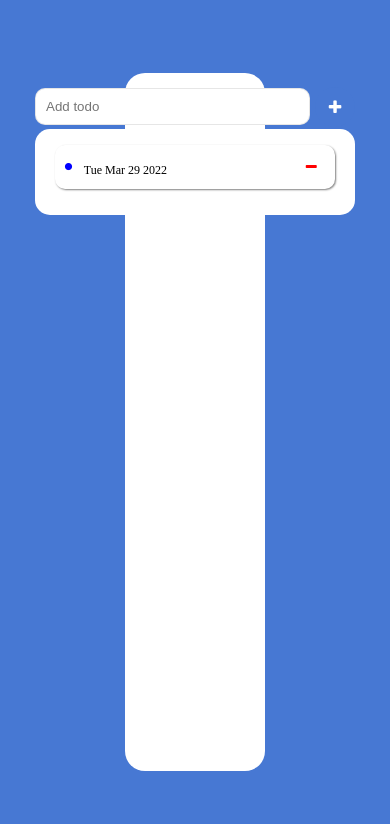
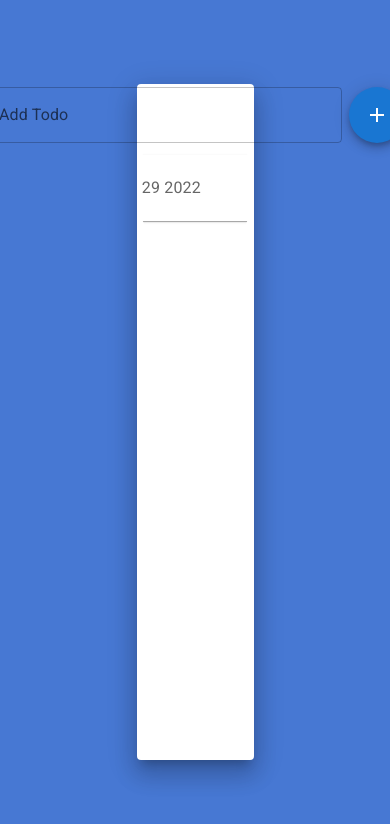
Before and after one commit to Sukrutha22/Todo-App, a React (Create React App) app: page / in a window 390 px wide. Both pictures are taken after a click on the button "add". Shown: the top 824 px of the page. Built offline with nearby package versions, Linux system fonts and the light colour scheme.

Commit message:
Material UI installed and Components replaced

```diff
--- a/package.json
+++ b/package.json
@@ -3,6 +3,10 @@
   "version": "0.1.0",
   "private": true,
   "dependencies": {
+    "@emotion/react": "^11.8.2",
+    "@emotion/styled": "^11.8.1",
+    "@mui/icons-material": "^5.5.1",
+    "@mui/material": "^5.5.3",
     "@testing-library/jest-dom": "^5.16.3",
     "@testing-library/react": "^12.1.4",
     "@testing-library/user-event": "^13.5.0",
--- a/public/index.html
+++ b/public/index.html
@@ -14,6 +14,14 @@
       rel="stylesheet"
       href="https://cdnjs.cloudflare.com/ajax/libs/font-awesome/4.7.0/css/font-awesome.min.css"
     />
+    <link
+  rel="stylesheet"
+  href="https://fonts.googleapis.com/css?family=Roboto:300,400,500,700&display=swap"
+/>
+<link
+  rel="stylesheet"
+  href="https://fonts.googleapis.com/icon?family=Material+Icons"
+/>
     <!--
       manifest.json provides metadata used when your web app is installed on a
       user's mobile device or desktop. See https://developers.google.com/web/fundamentals/web-app-manifest/
--- a/src/App.css
+++ b/src/App.css
@@ -3,17 +3,15 @@
   height: 100vh;
   background-color: rgb(71, 120, 211);
   display: flex;
-    justify-content: center;
-    align-items: center;
+  justify-content: center;
+  align-items: center;
 }
 .todo-container {
   display: flex;
   flex-direction: column;
   justify-content: flex-start;
   align-items: center;
-  background-color: white;
   width: 30vw;
-  border-radius: 20px;
   height: 80vh;
 }
 .text-input {
@@ -23,38 +21,17 @@
   justify-content: space-between;
   align-items: center;
 }
-.text-input input {
-  padding: 15px;
-  width: 80%;
-  border: 1px solid rgb(128, 128, 128,0.2);
-  border-radius: 10px;
-  outline: none;
-}
-.text-input button {
-  display: flex;
-  justify-content: center;
-  align-items: center;
-  width: 50px;
-  height: 50px;
-  font-size: 24px;
-  margin-left: 5px;
-  border: none;
-  border-radius: 50%;
-  color: white;
-  background-color: rgb(71, 120, 211);
-    outline: none;
-  cursor: pointer;
-}
-.display-none {
-  display: none;
-}
 .todo-list {
   width: 27vw;
   overflow: auto;
   background-color: white;
   border-radius: 15px;
 }
+.text-input .text-field {
+  width: 85%;
+}
 .todo-list ul {
+  margin: 5px;
   padding: 0;
   display: flex;
   flex-direction: column;
@@ -62,40 +39,12 @@
   align-items: center;
   list-style: none;
 }
-.todo-list ul li {
-  width: 90%;
-  padding: 5px 10px;
-  margin-bottom: 15px;
-  border-radius: 10px;
-  border: none;
-  background-color: white;
-  display: flex;
-  justify-content: center;
-  align-items: center;
-  box-shadow: 1px 1px 2px grey;
-}
-.todo-list ul li::before {
-  content: "\2022";
-  color: blue;
-  font-size: 40px;
-  text-align: center;
-  margin-right: 10px;
-}
 .todo-item {
+  margin: 5px;
   display: inline-flex;
   justify-content: space-between;
   align-items: center;
   width: 90%;
-}
-.todo-text {
-  font-size: 24px;
-  display: flex;
-  flex-wrap: wrap;
-}
-.todo-item i {
-  padding: 10px;
-  font-size: 24px;
-  color: red;
 }
 .todo-content {
   margin-left: 5px;
@@ -106,57 +55,3 @@
 .todo-content p {
   margin: 5px 0;
 }
-
-@media screen and (max-width: 1100px) {
-  .todo-list {
-    width: 30rem;
-    max-height: 80vh;
-  }
-}
-
-@media screen and (max-width: 600px) {
-  .todo-container {
-    padding: 3% 3%;
-  }
-  .text-input {
-    width: 320px;
-  }
-  .text-input input {
-    padding: 10px;
-  }
-  .text-input button {
-    width: 40px;
-    height: 40px;
-    font-size: 16px;
-  }
-  .todo-list {
-    width: 20rem;
-  }
-  .todo-list ul {
-    padding-inline-end: 10px;
-    padding-inline-start: 10px;
-  }
-  .todo-list ul li {
-    padding: 5px 5px;
-    margin: 0 0px 10px;
-  }
-  .todo-list ul li::before {
-    font-size: 30px;
-  }
-  .todo-item i {
-    font-size: 14px;
-  }
-  .todo-content {
-    margin-left: 0;
-  }
-  .todo-content p {
-    margin: 3px 0;
-  }
-
-  .todo-text {
-    font-size: 16px;
-  }
-  .todo-date {
-    font-size: 12px;
-  }
-}
--- a/src/App.js
+++ b/src/App.js
@@ -1,5 +1,18 @@
 import { useEffect, useState } from "react";
 import "./App.css";
+import {
+  Paper,
+  TextField,
+  Fab,
+  Card,
+  CardContent,
+  Typography,
+  IconButton,
+  CardActions,
+  List,
+} from "@mui/material";
+import AddIcon from "@mui/icons-material/Add";
+import DeleteOutlined from "@mui/icons-material/DeleteOutlined";
 
 function App() {
   const [todo, setTodo] = useState("");
@@ -7,47 +20,55 @@ function App() {
   const [date, setDate] = useState("");
 
   const addTodo = () => {
-    setTodoList([...todoList, { id: Date.now(), text: todo, status: "true" }]);
+    setTodoList([
+      ...todoList,
+      { id: Date.now(), text: todo, status: "true", date: date },
+    ]);
   };
 
   useEffect(() => {
-    const today = new Date()
+    const today = new Date();
     setDate(today.toDateString());
   }, [todo]);
 
   return (
     <div className="App">
-      <div className="todo-container">
+      <Paper className="todo-container" elevation={15}>
         <div className="text-input">
-          <input
+          <TextField
+            className="text-field"
+            id="outlined-basic"
+            label="Add Todo"
+            variant="outlined"
             onChange={(e) => setTodo(e.target.value)}
-            type="text"
-            placeholder="Add todo"
           />
-          <button
+          <Fab
+            color="primary"
+            aria-label="add"
             onClick={() => {
               addTodo();
             }}
           >
-            <i className="fa fa-plus"></i>
-          </button>
+            <AddIcon />
+          </Fab>
         </div>
         <div className="todo-list">
-          <ul>
+          <List>
             {todoList.map((item) => {
               if (item.status === "true") {
                 return (
-                  <li>
-                    <div className="todo-item">
-                      <div className="todo-content">
-                        <p className="todo-text">
-                          <b>{item.text}</b>
-                        </p>
-                        <p className="todo-date">{date}</p>
-                      </div>
-
-                      <i
-                        className="fa fa-minus	"
+                  <Card className="todo-item" sx={{ minWidth: 275 }}>
+                    <CardContent className="todo-content">
+                      <Typography variant="h5" component="div">
+                        {item.text}
+                      </Typography>
+                      <Typography sx={{ mb: 1.5 }} color="text.secondary">
+                        {item.date}
+                      </Typography>
+                    </CardContent>
+                    <CardActions>
+                      <IconButton
+                        aria-label="delete"
                         onClick={(e) => {
                           setTodoList(
                             todoList.filter((obj) => {
@@ -58,16 +79,18 @@ function App() {
                             })
                           );
                         }}
-                      ></i>
-                    </div>
-                  </li>
+                      >
+                        <DeleteOutlined color="primary" />
+                      </IconButton>
+                    </CardActions>
+                  </Card>
                 );
               }
               return null;
             })}
-          </ul>
+          </List>
         </div>
-      </div>
+      </Paper>
     </div>
   );
 }
```
Also changed, not shown: 1 other file (tests, documents, lock files or other folders).
